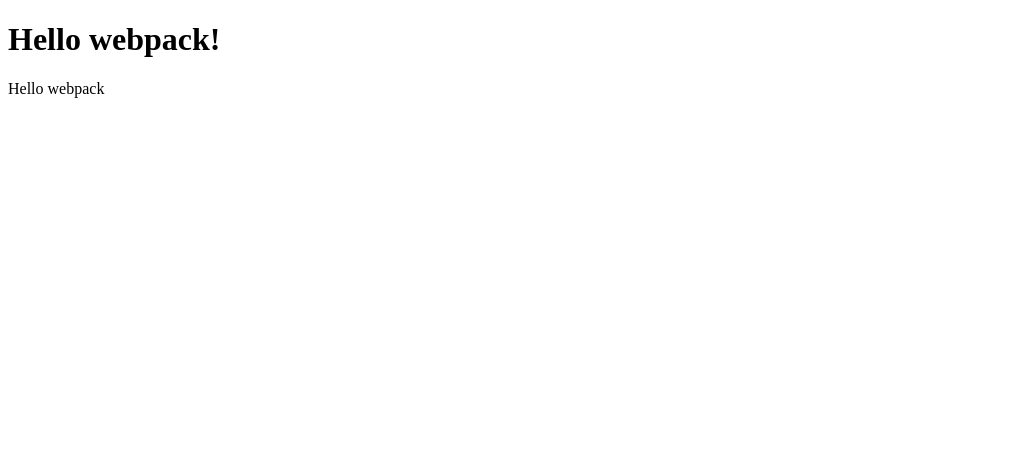
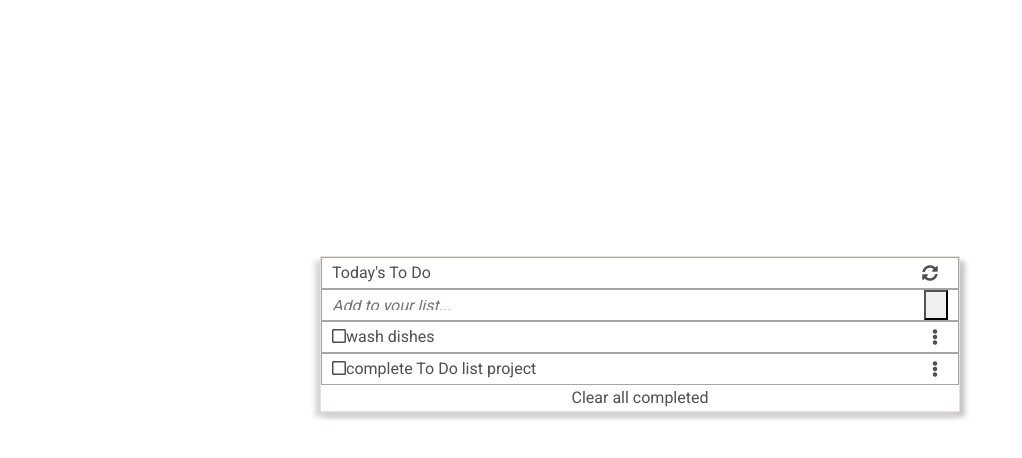
Before and after one commit to DeVuDeveloper/To-Do-list, a website built with webpack: page src/index.html in a window 1280 px wide. Shown: the whole page, without its empty margins (0-1022 px from the left). Built offline with nearby package versions, Linux system fonts and the light colour scheme.

Commit message:
Html and Css basic structure done

```diff
--- a/src/index.html
+++ b/src/index.html
@@ -1,11 +1,35 @@
 <!DOCTYPE html>
 <html lang="en">
+
 <head>
-    <meta charset="UTF-8">
-    <meta name="viewport" content="width=device-width, initial-scale=1.0">
-    <title>Wbpack Exercise</title>
+<meta charset="UTF-8">
+<meta name="viewport" content="width=device-width, initial-scale=1.0">
+<link href="https://cdnjs.cloudflare.com/ajax/libs/font-awesome/5.15.1/css/all.min.css" rel="stylesheet" />
+<link href="https://fonts.googleapis.com/css?family=Roboto:300,400,500,700&display=swap" rel="stylesheet" />
+<link href="https://cdnjs.cloudflare.com/ajax/libs/mdb-ui-kit/3.10.1/mdb.min.css" rel="stylesheet" />
+<title>To Do list</title>
 </head>
+
 <body>
-    <h1>Hello webpack!</h1>
+
+<section class="main container">
+
+<ul class="first">
+
+<li><span class="left">Today's To Do </span><span class="right"><i class="fas fa-sync-alt"></i></span></li>
+<li><input id="input" type="text" placeholder="Add to your list..."><button id="push" type="button"><i class="fasfa-arrow-down"></i></button></li>
+
+</ul>
+
+<ul class="second">
+    <li><span><i class="far fa-square"></i>wash dishes</span><i class="fas fa-ellipsis-v"></i></li>
+    <li><span><i class="far fa-square"></i>complete To Do list project</span><i class="fas fa-ellipsis-v"></i></li>
+</ul>
+
+    <p>Clear all completed</p>
+
+</section>
+
 </body>
+
 </html>
--- a/src/index.js
+++ b/src/index.js
@@ -1,12 +1,2 @@
 import _ from 'lodash';
 import './style.css';
-function component() {
-    const element = document.createElement('div');
-
-     // Lodash, now imported by this script
-    element.innerHTML = _.join(['Hello', 'webpack'], ' ');
-    element.classList.add('hello');
-    return element;
-  }
-
-  document.body.appendChild(component());
--- a/src/style.css
+++ b/src/style.css
@@ -0,0 +1,90 @@
+* {
+  margin: 0;
+  padding: 0;
+  list-style: none;
+}
+
+.container {
+    display: grid;
+    grid-template-columns: 1fr;
+    justify-content: start;
+    border: 1px solid rgb(233, 224, 219);
+    box-shadow: -5px 5px 5px rgb(216, 212, 212), 5px 5px 5px #cac4c4;
+    width: 50%;
+    padding: 0;
+    margin: 32vh auto;
+  }
+
+  .first {
+    margin: 0;
+    padding: 0;
+  }
+
+  .first li {
+    display: flex;
+    justify-content: space-between;
+    align-items: center;
+    border: 1px solid rgb(167, 164, 164);
+    height: 2rem;
+    padding: 10px;
+  }
+
+  .first span {
+    display: flex;
+  }
+
+  .first i {
+    margin: 0 10px;
+  }
+
+  .first input {
+    font-style: italic;
+    border: none;
+    width: 100%;
+    height: 100%;
+  }
+
+  .second {
+    display: flex;
+    flex-direction: column;
+    margin: 0;
+    padding: 0;
+  }
+
+  .second li {
+    display: flex;
+    justify-content: space-between;
+    align-items: center;
+    border: 1px solid rgb(167, 164, 164);
+    height: 2rem;
+    padding: 0 20px 0 10px ;
+  }
+
+  p {
+    margin: 0;
+    text-align: center;
+  }
+
+  /* input:focus {
+    outline: none;
+  }
+
+  button:hover,
+  i:hover {
+    cursor: pointer;
+  } */
+
+  /* #clearTasks {
+    text-align: center;
+    order: 99999999999999;
+    height: 3rem;
+    width: 100%;
+    background-color: #f6f6f6;
+    border: none;
+  }
+
+  #push {
+    border: none;
+    background: none;
+    padding: 0;
+  } */
```
Also changed, not shown: dist/index.html.
